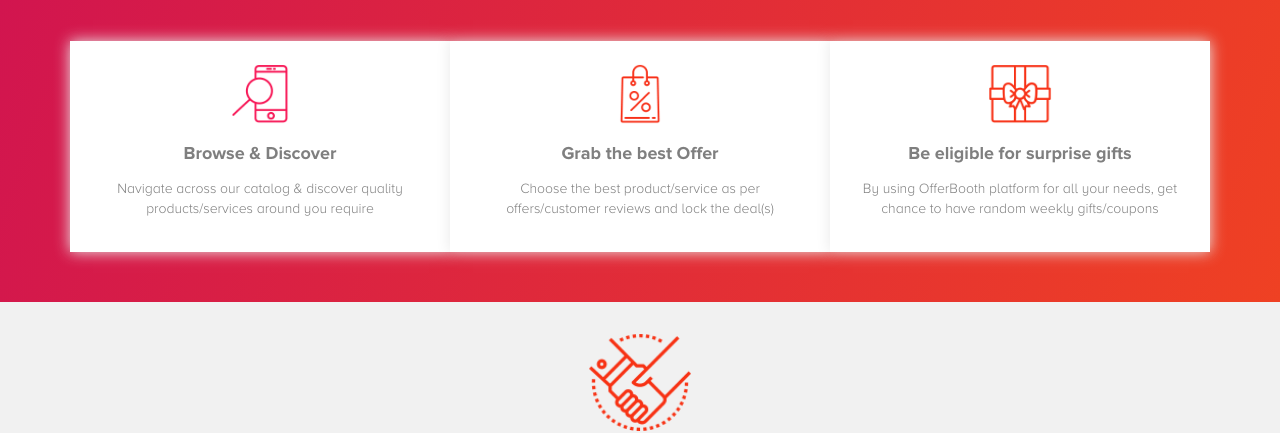
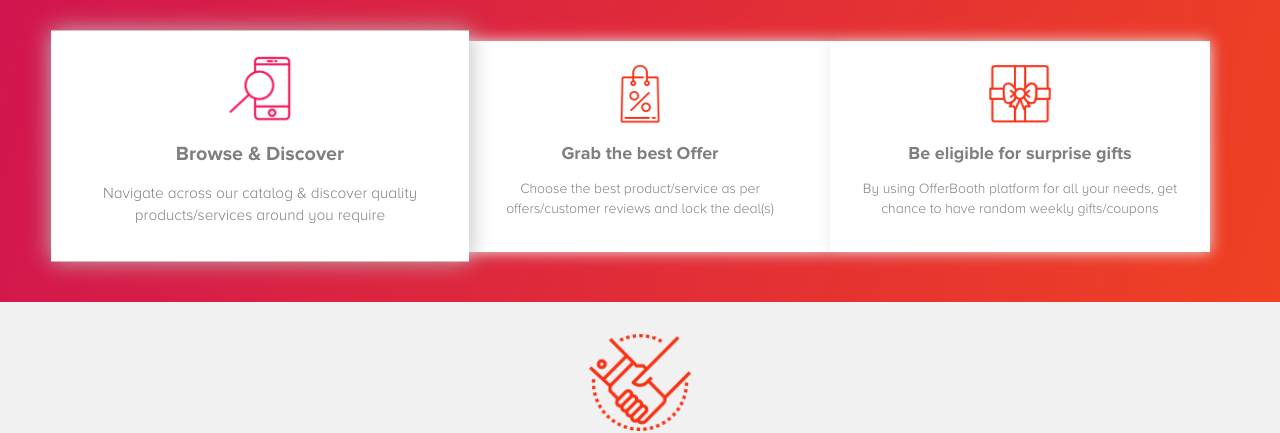
Before and after one commit to nahid-hridoy/Offerbooth-PSD-HTML, a plain HTML site: page how-it-works.html in a window 1280 px wide. In both pictures the pointer is over the element 260 px from the left and 311 px from the top of the page. Shown: the part 165-598 px from the top of the page. Drawn offline with Linux system fonts and the light colour scheme.

Commit message:
update css

```diff
--- a/assets/css/how-it-works.css
+++ b/assets/css/how-it-works.css
@@ -20,11 +20,28 @@
 }
 
 .single-hero-section {
+    position: relative;
     background-color: #fff;
     padding: 6%;
     /* border-right: 1px solid #fff;
     border-top: 1px solid #fff; */
     box-shadow: 0 0 14px #e8e8e8;
+    transition: .4s;
+
+}
+
+.single-hero-section:nth-child(1) {
+    z-index: 6;
+}
+
+.single-hero-section:hover{
+    transform: scale(1.1, 1.1);
+    -ms-transform: scale(1.1, 1.1);
+    -moz-transform: scale(1.1, 1.1);
+    -webkit-transform: scale(1.1, 1.1);
+    -o-transform: scale(1.1, 1.1);
+    z-index: 7;
+    box-shadow: 0 0 20px #bbb9b9;
 }
 
 .single-hero-section img{
--- a/assets/css/style.css
+++ b/assets/css/style.css
@@ -628,7 +628,7 @@ ul.social-links {
     position: fixed;
     width: 100%;
     z-index: 3;
-    background: #f73214;
+    background: #2e2d2d;
     margin-top: -600px;
     transition: .5s;
 }
```
